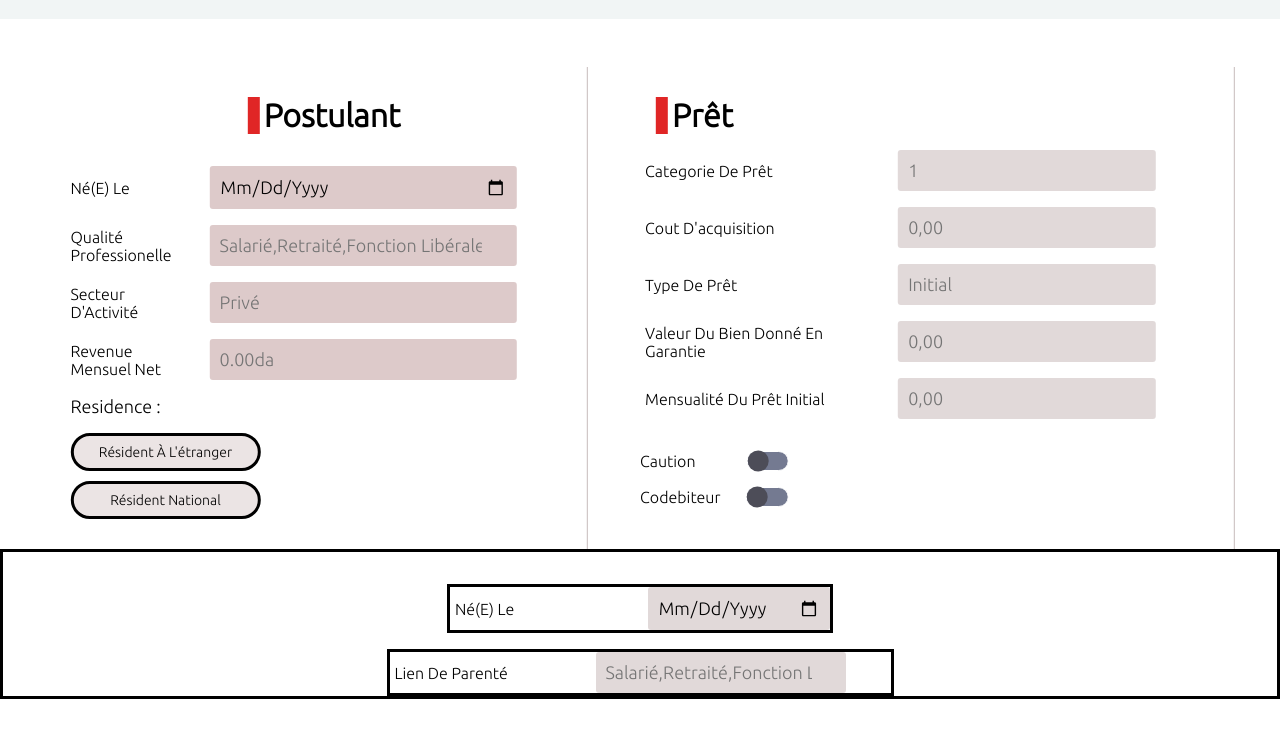
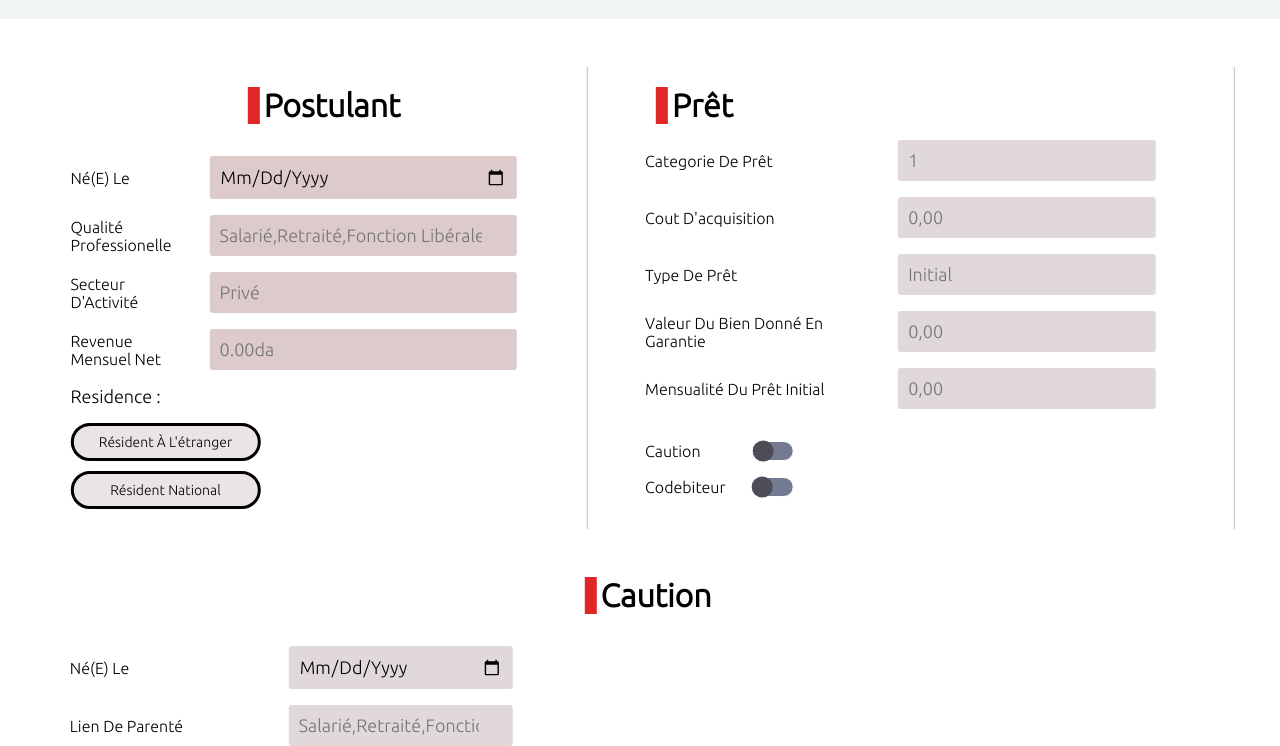
Before and after one commit to raizah9/interface-simulation-de-credit, a plain HTML site: page simulation.html in a window 1280 px wide. Shown: the part 81-827 px from the top of the page. Before the commit the page ends 800 px from the top, so only its background shows below. Drawn offline with Linux system fonts and the light colour scheme.

Commit message:
div de caution

```diff
--- a/simulation.css
+++ b/simulation.css
@@ -136,10 +136,8 @@ button{
     flex-direction: column;
     gap: 0px;
     width: 48vw;
-    padding: 30px 20px ;
+    padding: 20px 20px ;
     border-right: 1px solid rgb(198, 187, 187) ;
-
-
   }
 
   .input-wrapper {
@@ -148,13 +146,12 @@ button{
     align-items: center;
     justify-content: space-between;
     width:90%;
-
   }
   #input-wrapper1 {
     margin-top: 2rem;
   }
   label {
-    width: 190px;
+    width: 190px;;
     padding-left: 5px;
   }
 
@@ -178,7 +175,6 @@ button{
     border-left: 12px solid rgb(224, 38, 38);
     padding-left: 4px;
     margin-left: 1rem;
-
   }
   .divs{
     position: relative;
@@ -189,6 +185,7 @@ button{
     width: 93%;
     left: 50%;
     transform: translateX(-50%);
+
   }
   .div-postulant{
 
@@ -197,22 +194,26 @@ button{
     display: flex;
     flex-direction: column;
     gap: 15px;
-    background-color: transparent;
-    padding: 30px 20px ;
+    padding: 20px 20px ;
   }
 
 @media screen and (max-width:700px)
 {
-.divs{
+.divs,.divs2{
   display: flex;
   flex-direction: column;
   position: relative;
   width: 90vw;
   left: 50%;
   transform: translateX(-50%);
-
 }
 .divs> div{
+  position: relative;
+  width: 90vw;
+  left: 50%;
+  transform: translateX(-50%);
+}
+.divs2> div{
   position: relative;
   width: 90vw;
   left: 50%;
@@ -272,7 +273,7 @@ input[type="radio"] {
   margin-top: 1rem;
   display: flex;
   flex-direction: column;
-  padding: 0px;
+  margin-left: 5px;
 
 }
 .div-switch-caution{
@@ -334,14 +335,16 @@ input[type="checkbox"]:checked +.slide-space
   transform: scale(0);
 }
 .div-caution{
+width: 42vw;
 display: flex;
-gap: 1rem;
-align-items: center;
+justify-content: flex-start;
 flex-direction: column;
-border: solid;
+padding: 0px 20px ;
 }
-.input-wrapper2{
-  display: flex;
-  align-items: center;
-  border: solid;
+.divs2{
+  margin-top: 3rem;
+  width: 93%;
+  position: relative;
+  left: 50%;
+  transform: translateX(-50%);
 }
--- a/simulation.html
+++ b/simulation.html
@@ -130,13 +130,14 @@
 
         </div>
 </div>
-
+<div class="divs2">
+    <div class="titre2">caution</div>
     <div class="div-caution">
-    <div class="input-wrapper2" id="input-wrapper1">
+        <div class="input-wrapper" id="input-wrapper1">
             <label for="">Né(e) le</label>
             <input type="date" min="01/01/1921" max="31/12/2005">
         </div>
-    <div class="input-wrapper2">
+        <div class="input-wrapper">
             <label for="">lien de parenté</label>
             <input list="qualité professionelle" placeholder="Salarié,retraité,fonction libérale"/>
             <datalist id="qualité professionelle">
@@ -145,6 +146,8 @@
             </datalist>
         </div>
     </div>
+</div>
+
     <script src="script-simulation.js"></script>
 </body>
 </html>
```
Also changed, not shown: 1 other file. Lines whose indentation alone changed are shown as unchanged.
